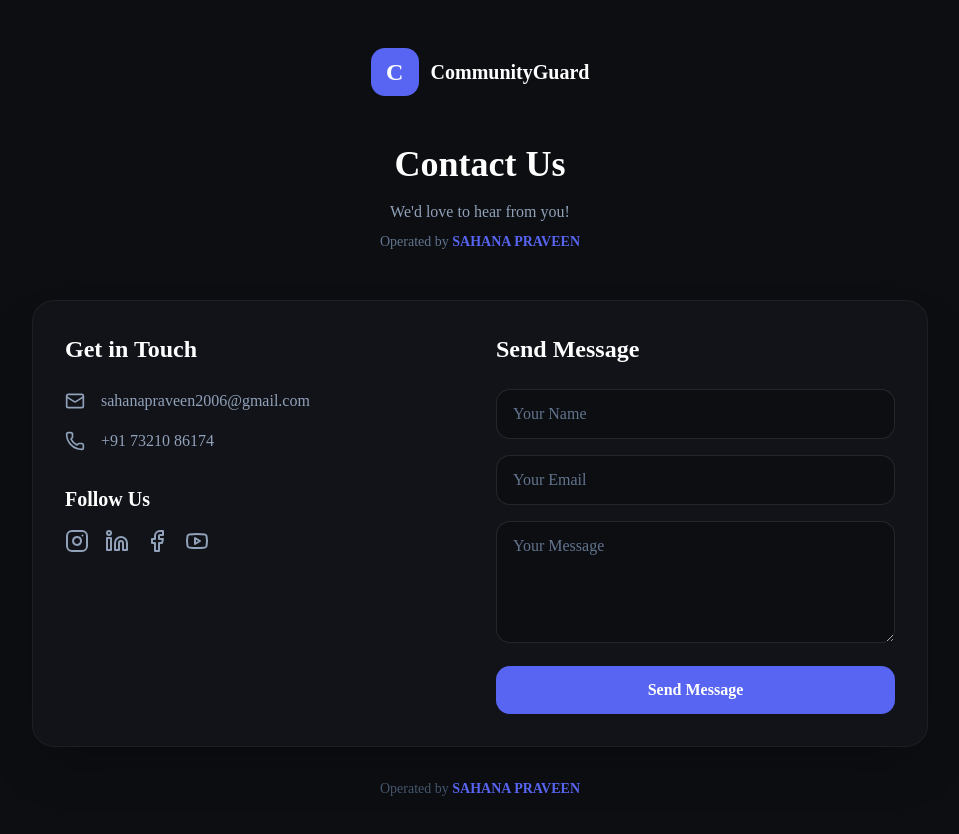
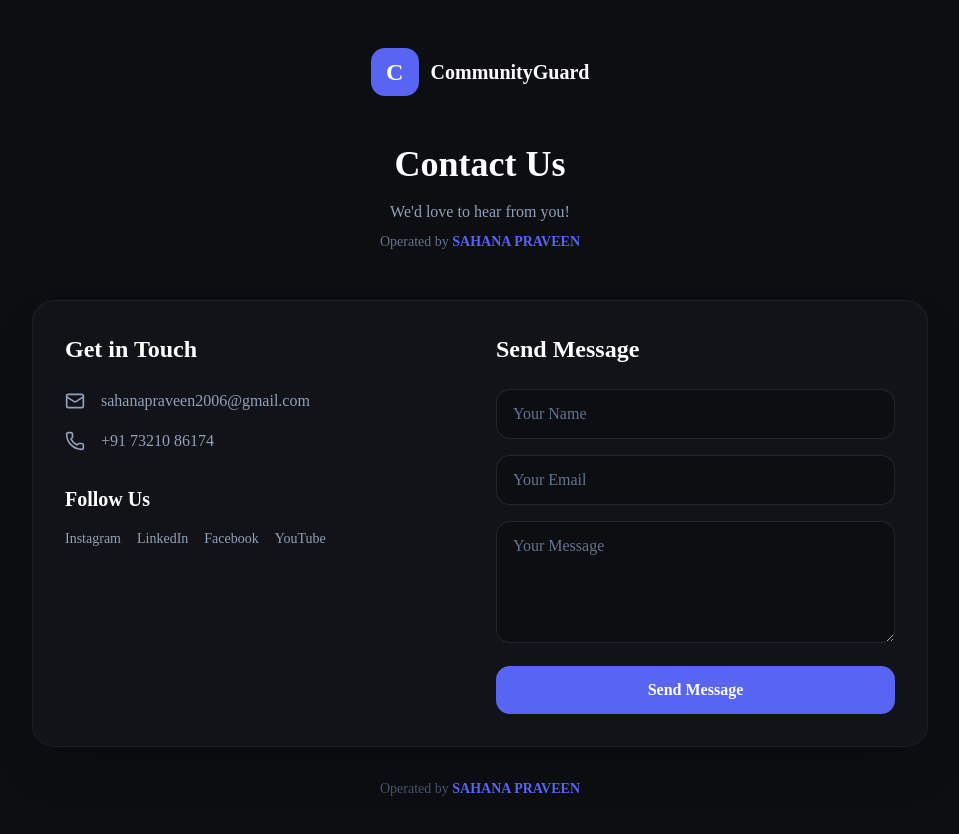
Before and after one commit to SameerShahDev/communityguard, a Next.js app: page /contact in a window 1280 px wide. Shown: the top 834 px of the page, without its empty margins (160-1119 px from the left). Built offline with nearby package versions, Linux system fonts and the light colour scheme.

Commit message:
Fix build errors: remove stripe refs, fix icons, update PaymentButton

```diff
--- a/src/app/components/PaymentButton.tsx
+++ b/src/app/components/PaymentButton.tsx
@@ -1,7 +1,7 @@
 "use client";
 
 import { useState } from 'react';
-import { createStripeCheckout, createBillingPortalSession } from '../dashboard/actions';
+import { createCashfreeCheckout, createCustomerPortalSession } from '../dashboard/actions';
 
 interface PaymentButtonProps {
   userId: string;
@@ -26,7 +26,7 @@ export function PaymentButton({
       setIsLoading(true);
       setError(null);
 
-      const result = await createStripeCheckout(userId);
+      const result = await createCashfreeCheckout(userId);
 
       if (result.success && result.url) {
         window.location.href = result.url;
@@ -177,7 +177,7 @@ export function PricingCard({
       setIsLoading(true);
       setError(null);
 
-      const result = await createStripeCheckout(userId, plan.priceId);
+      const result = await createCashfreeCheckout(userId, plan.priceId);
 
       if (result.success && result.url) {
         window.location.href = result.url;
--- a/src/app/contact/page.tsx
+++ b/src/app/contact/page.tsx
@@ -1,5 +1,5 @@
 import Link from 'next/link';
-import { Mail, Phone, Instagram, Linkedin, Facebook, Youtube } from 'lucide-react';
+import { Mail, Phone } from 'lucide-react';
 
 export const metadata = {
   title: 'Contact Us - CommunityGuard',
@@ -35,11 +35,11 @@ export default function ContactPage() {
                 </a>
               </div>
               <h3 className="text-xl font-bold text-white mt-8 mb-4">Follow Us</h3>
-              <div className="flex gap-4">
-                <a href="https://www.instagram.com/sameershahdev/" target="_blank" rel="noopener" className="text-slate-400 hover:text-pink-500"><Instagram className="w-6 h-6" /></a>
-                <a href="https://www.linkedin.com/in/sameershahdev" target="_blank" rel="noopener" className="text-slate-400 hover:text-blue-500"><Linkedin className="w-6 h-6" /></a>
-                <a href="https://www.facebook.com/Sameershahdev" target="_blank" rel="noopener" className="text-slate-400 hover:text-blue-600"><Facebook className="w-6 h-6" /></a>
-                <a href="https://youtube.com/@sameershahdev" target="_blank" rel="noopener" className="text-slate-400 hover:text-red-500"><Youtube className="w-6 h-6" /></a>
+              <div className="flex gap-4 text-sm">
+                <a href="https://www.instagram.com/sameershahdev/" target="_blank" rel="noopener" className="text-slate-400 hover:text-pink-500">Instagram</a>
+                <a href="https://www.linkedin.com/in/sameershahdev" target="_blank" rel="noopener" className="text-slate-400 hover:text-blue-500">LinkedIn</a>
+                <a href="https://www.facebook.com/Sameershahdev" target="_blank" rel="noopener" className="text-slate-400 hover:text-blue-600">Facebook</a>
+                <a href="https://youtube.com/@sameershahdev" target="_blank" rel="noopener" className="text-slate-400 hover:text-red-500">YouTube</a>
               </div>
             </div>
             <div>
--- a/src/app/page.tsx
+++ b/src/app/page.tsx
@@ -184,7 +184,7 @@ export default function LandingPage() {
                        <span className="text-lg font-bold text-white">CommunityGuard</span>
                     </div>
                     <p className="text-slate-500 text-sm mb-4">AI-powered Discord community management platform.</p>
-                    <p className="text-slate-400 text-sm">Operated by <span className="text-[#5865F2] font-semibold">SAHANA PRAVEEN</span></p>
+                    <p className="text-slate-400 text-sm">Founded by <span className="text-[#5865F2] font-semibold">SAHANA PRAVEEN</span></p>
                  </div>
 
                  {/* Quick Links */}
@@ -225,7 +225,7 @@ export default function LandingPage() {
               {/* Bottom Bar */}
               <div className="border-t border-white/5 pt-8 flex flex-col md:flex-row justify-between items-center gap-4">
                  <p className="text-slate-500 text-sm">&copy; 2025 CommunityGuard.ai All rights reserved.</p>
-                 <p className="text-slate-500 text-sm">Made with ❤️ by <span className="text-[#5865F2]">SAHANA PRAVEEN</span></p>
+                 <p className="text-slate-500 text-sm">Founded by <span className="text-[#5865F2] font-semibold">SAHANA PRAVEEN</span></p>
               </div>
            </div>
         </footer>
```
